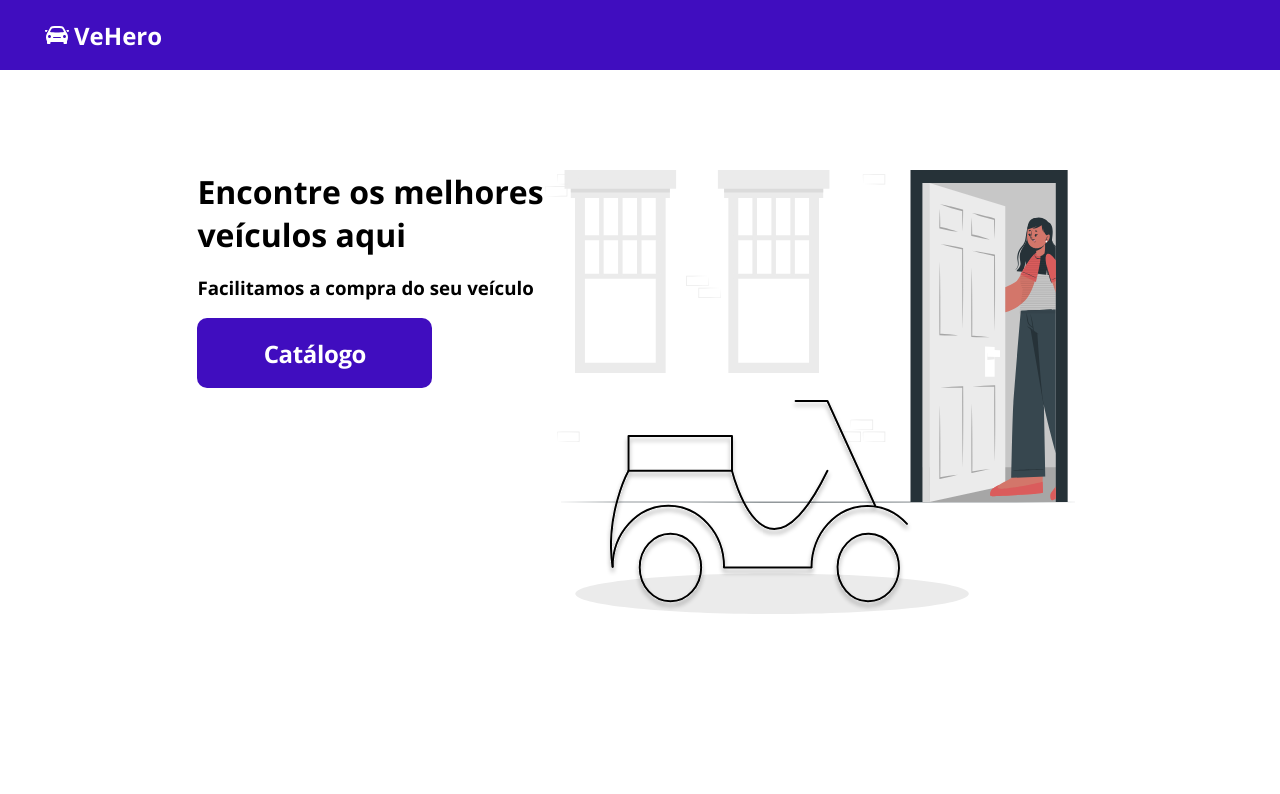
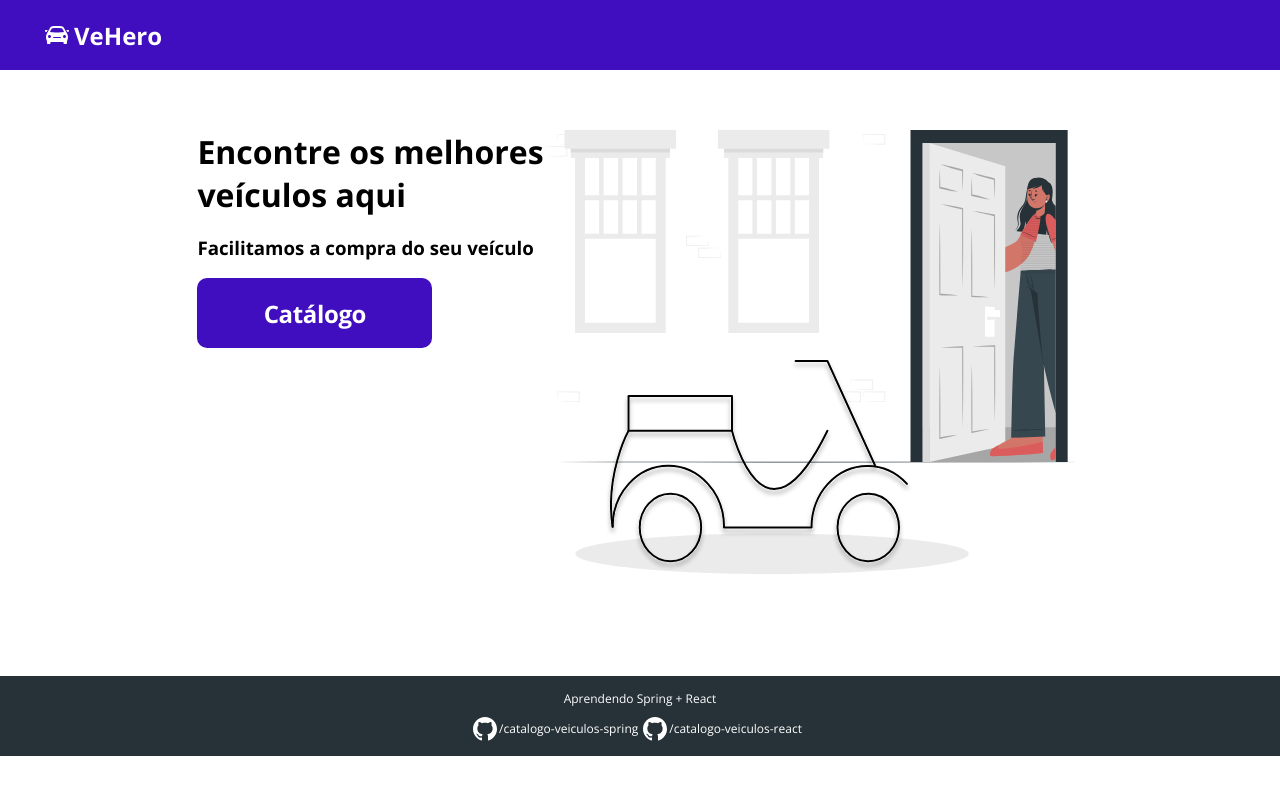
Before and after one commit to MiqueiasBelarmino/catalogo-veiculos-react, a React (Create React App) app: page / in a window 1280 px wide. Shown: the top 794 px of the page. Built offline with nearby package versions, Linux system fonts and the light colour scheme.

Commit message:
add footer

```diff
--- /dev/null
+++ b/src/footer/index.tsx
@@ -0,0 +1,22 @@
+import './style.css'
+import { ReactComponent as GitHubIcon} from '../assets/img/github.svg'
+
+function Footer(){
+    return (
+        <footer className='home-footer'>
+            Aprendendo Spring + React
+            <div className="footer-icons">
+                <div className="footer-icons-container">
+                    <GitHubIcon/>
+                    <a href="https://github.com/MiqueiasBelarmino/catalogo-veiculos-spring" target='_new' className='footer-link'>/catalogo-veiculos-spring</a>
+                </div>
+                <div className="footer-icons-container">
+                    <GitHubIcon/>
+                    <a href="https://github.com/MiqueiasBelarmino/catalogo-veiculos-react" target='_new' className='footer-link'>/catalogo-veiculos-react</a>
+                </div>
+            </div>
+        </footer>
+    )
+}
+
+export default Footer;
--- /dev/null
+++ b/src/footer/style.css
@@ -0,0 +1,35 @@
+.home-footer {
+  padding-top: 15px;
+  padding-bottom: 15px;
+  background-color: var(--dark-color);
+  font-weight: normal;
+  font-size: 12px;
+  line-height: 16px;
+  text-align: center;
+  color: #fff;
+}
+.footer-icons {
+  margin-top: 10px;
+  display: flex;
+  justify-content: center;
+  align-items: center;
+}
+
+.footer-icons > * {
+  margin-right: 5px;
+}
+
+.footer-icons-container {
+  display: flex;
+}
+
+.footer-link {
+  margin: 0 0 0 2px;
+  color: #ffffff;
+  display: flex;
+  align-items: center;
+}
+
+.footer-link p {
+  margin: 0;
+}
--- a/src/home/index.tsx
+++ b/src/home/index.tsx
@@ -1,8 +1,10 @@
 import './style.css'
 import {ReactComponent as HomeImage} from '../assets/img/home-image.svg'
+import Footer from '../footer';
 
 function Home(){
     return (
+        <>
             <div className='home-container'>
                 <div className='home-content'>
                     <div className="home-description">
@@ -15,6 +17,8 @@ function Home(){
                     </div>
                 </div>
             </div>
+            <Footer/>
+        </>
     )
 }
 
--- a/src/home/style.css
+++ b/src/home/style.css
@@ -1,5 +1,5 @@
 .home-container {
-    padding-top: 100px;
+    padding-top: 60px;
     height: calc(100vh - 254px);
   }
 
```
Also changed, not shown: src/assets/img/github.svg (added). Lines whose indentation alone changed are shown as unchanged.
